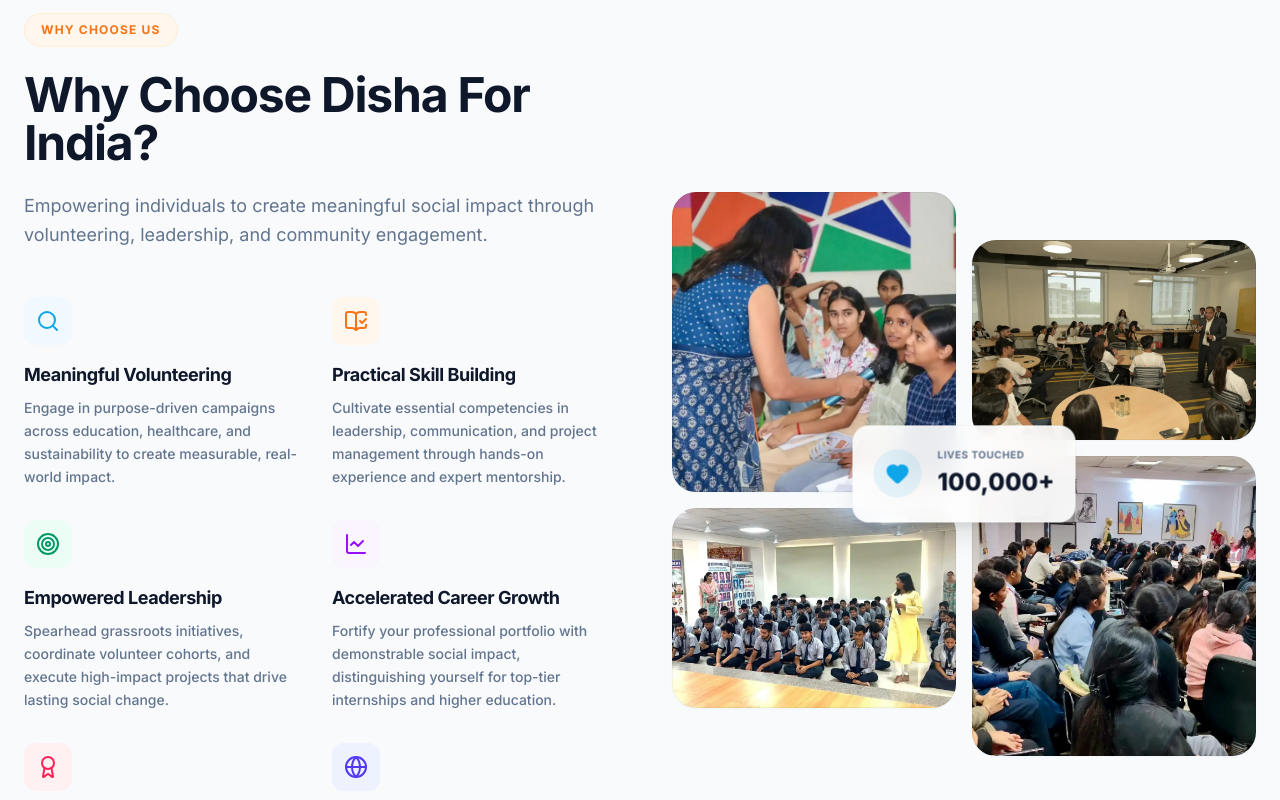
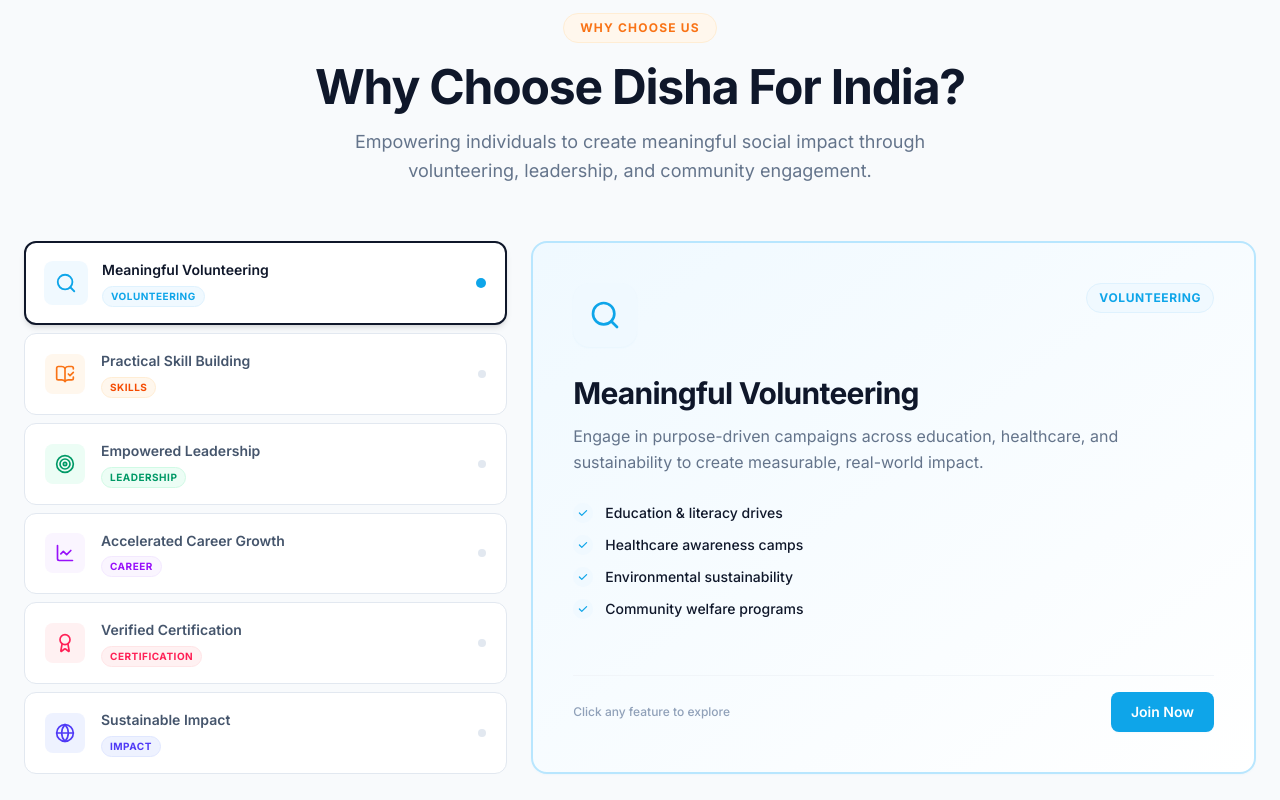
Before and after one commit to karanak1513-debug/disha, a React (Vite) app: page / in a window 1280 px wide. Shown: the part 2900-3700 px from the top of the page. Built offline with nearby package versions, Linux system fonts and the light colour scheme; no server answers.

Commit message:
Redesign Why Choose section with interactive click-to-reveal card layout

```diff
--- a/src/pages/Landing.jsx
+++ b/src/pages/Landing.jsx
@@ -57,6 +57,203 @@
     </div>
   );
 };
+
+// ─── WHY CHOOSE SECTION ────────────────────────────────────────────────
+const WHY_FEATURES = [
+  {
+    icon: Search,
+    iconColor: "text-[#0EA5E9]",
+    iconBg: "bg-sky-50",
+    accent: "from-sky-50 to-white",
+    borderAccent: "border-sky-200",
+    badge: "Volunteering",
+    badgeColor: "text-[#0EA5E9] bg-sky-50 border-sky-100",
+    title: "Meaningful Volunteering",
+    desc: "Engage in purpose-driven campaigns across education, healthcare, and sustainability to create measurable, real-world impact.",
+    points: ["Education & literacy drives", "Healthcare awareness camps", "Environmental sustainability", "Community welfare programs"],
+  },
+  {
+    icon: BookOpenCheck,
+    iconColor: "text-[#F97316]",
+    iconBg: "bg-orange-50",
+    accent: "from-orange-50 to-white",
+    borderAccent: "border-orange-200",
+    badge: "Skills",
+    badgeColor: "text-orange-600 bg-orange-50 border-orange-100",
+    title: "Practical Skill Building",
+    desc: "Cultivate essential competencies in leadership, communication, and project management through hands-on experience and expert mentorship.",
+    points: ["Expert-led workshops", "Leadership training", "Communication skills", "Project management"],
+  },
+  {
+    icon: Target,
+    iconColor: "text-emerald-600",
+    iconBg: "bg-emerald-50",
+    accent: "from-emerald-50 to-white",
+    borderAccent: "border-emerald-200",
+    badge: "Leadership",
+    badgeColor: "text-emerald-600 bg-emerald-50 border-emerald-100",
+    title: "Empowered Leadership",
+    desc: "Spearhead grassroots initiatives, coordinate volunteer cohorts, and execute high-impact projects that drive lasting social change.",
+    points: ["Lead real initiatives", "Coordinate volunteer teams", "Grassroots campaigns", "Mentorship opportunities"],
+  },
+  {
+    icon: LineChart,
+    iconColor: "text-purple-600",
+    iconBg: "bg-purple-50",
+    accent: "from-purple-50 to-white",
+    borderAccent: "border-purple-200",
+    badge: "Career",
+    badgeColor: "text-purple-600 bg-purple-50 border-purple-100",
+    title: "Accelerated Career Growth",
+    desc: "Fortify your professional portfolio with demonstrable social impact, distinguishing yourself for top-tier internships and higher education.",
+    points: ["Portfolio-worthy experience", "LinkedIn-verified impact", "University applications boost", "Industry connections"],
+  },
+  {
+    icon: Award,
+    iconColor: "text-rose-500",
+    iconBg: "bg-rose-50",
+    accent: "from-rose-50 to-white",
+    borderAccent: "border-rose-200",
+    badge: "Certification",
+    badgeColor: "text-rose-500 bg-rose-50 border-rose-100",
+    title: "Verified Certification",
+    desc: "Earn officially recognized credentials that validate your dedication, leadership, and tangible contributions to the community.",
+    points: ["Digitally verifiable certificates", "Recognized by institutions", "Shareable on LinkedIn", "Proof of real impact"],
+  },
+  {
+    icon: Globe,
+    iconColor: "text-indigo-600",
+    iconBg: "bg-indigo-50",
+    accent: "from-indigo-50 to-white",
+    borderAccent: "border-indigo-200",
+    badge: "Impact",
+    badgeColor: "text-indigo-600 bg-indigo-50 border-indigo-100",
+    title: "Sustainable Impact",
+    desc: "Play a pivotal role in scalable initiatives designed to uplift marginalized groups, democratize education, and build resilient societies.",
+    points: ["Long-term community change", "Scalable NGO programs", "Partnerships nationwide", "Measurable social impact"],
+  },
+];
+
+function WhyChooseSection() {
+  const [active, setActive] = useState(0);
+  const f = WHY_FEATURES[active];
+
+  return (
+    <section className="py-24 bg-[#F8FAFC] border-b border-[#E2E8F0]">
+      <div className="max-w-7xl mx-auto px-6">
+
+        {/* Header */}
+        <div className="text-center mb-14">
+          <span className="inline-flex items-center gap-1.5 bg-orange-50 border border-orange-100 rounded-full px-4 py-1.5 text-xs font-bold text-[#F97316] uppercase tracking-widest mb-5">
+            Why Choose Us
+          </span>
+          <h2 className="text-3xl md:text-5xl font-bold tracking-tight mb-4 text-[#0F172A]">
+            Why Choose Disha For India?
+          </h2>
+          <p className="text-[#64748B] text-lg max-w-2xl mx-auto">
+            Empowering individuals to create meaningful social impact through volunteering, leadership, and community engagement.
+          </p>
+        </div>
+
+        {/* Two-panel layout */}
+        <div className="flex flex-col lg:flex-row gap-6 items-stretch">
+
+          {/* LEFT: Clickable list */}
+          <div className="lg:w-2/5 flex flex-col gap-2">
+            {WHY_FEATURES.map((item, i) => (
+              <button
+                key={i}
+                onClick={() => setActive(i)}
+                className={`group w-full flex items-center gap-4 px-5 py-4 rounded-xl border text-left transition-all duration-200 ${
+                  active === i
+                    ? `bg-white border-[${item.iconColor.replace('text-','').replace('[','').replace(']','')}] border-2 shadow-md`
+                    : 'bg-white border-[#E2E8F0] hover:border-slate-300 hover:shadow-sm'
+                }`}
+                style={active === i ? { borderColor: 'var(--tw-border-opacity)' } : {}}
+              >
+                {/* Icon bubble */}
+                <div className={`flex-shrink-0 h-10 w-10 rounded-lg ${item.iconBg} flex items-center justify-center transition-transform duration-200 ${active === i ? 'scale-110' : 'group-hover:scale-105'}`}>
+                  <item.icon className={`h-5 w-5 ${item.iconColor}`} />
+                </div>
+
+                {/* Title + badge */}
+                <div className="flex-1 min-w-0">
+                  <p className={`text-sm font-semibold truncate transition-colors ${active === i ? 'text-[#0F172A]' : 'text-slate-600 group-hover:text-[#0F172A]'}`}>
+                    {item.title}
+                  </p>
+                  <span className={`inline-block text-[10px] font-bold uppercase tracking-wider mt-0.5 px-2 py-0.5 rounded-full border ${item.badgeColor}`}>
+                    {item.badge}
+                  </span>
+                </div>
+
+                {/* Active indicator */}
+                <div className={`flex-shrink-0 h-2 w-2 rounded-full transition-all ${active === i ? 'bg-[#0EA5E9] scale-125' : 'bg-slate-200'}`} />
+              </button>
+            ))}
+          </div>
+
+          {/* RIGHT: Animated detail card */}
+          <div className="lg:w-3/5">
+            <AnimatePresence mode="wait">
+              <motion.div
+                key={active}
+                initial={{ opacity: 0, y: 16 }}
+                animate={{ opacity: 1, y: 0 }}
+                exit={{ opacity: 0, y: -12 }}
+                transition={{ duration: 0.35, ease: [0.22, 1, 0.36, 1] }}
+                className={`h-full bg-gradient-to-br ${f.accent} border-2 ${f.borderAccent} rounded-2xl p-8 md:p-10 shadow-sm flex flex-col gap-7`}
+              >
+                {/* Top: icon + badge */}
+                <div className="flex items-start justify-between">
+                  <div className={`h-16 w-16 rounded-2xl ${f.iconBg} flex items-center justify-center shadow-sm`}>
+                    <f.icon className={`h-8 w-8 ${f.iconColor}`} />
+                  </div>
+                  <span className={`text-xs font-bold uppercase tracking-wider px-3 py-1.5 rounded-full border ${f.badgeColor}`}>
+                    {f.badge}
+                  </span>
+                </div>
+
+                {/* Title */}
+                <div>
+                  <h3 className="text-2xl md:text-3xl font-bold text-[#0F172A] mb-3">{f.title}</h3>
+                  <p className="text-[#64748B] leading-relaxed text-base">{f.desc}</p>
+                </div>
+
+                {/* Bullet points */}
+                <ul className="space-y-3">
+                  {f.points.map((pt, j) => (
+                    <motion.li
+                      key={j}
+                      initial={{ opacity: 0, x: -10 }}
+                      animate={{ opacity: 1, x: 0 }}
+                      transition={{ delay: j * 0.08, duration: 0.3 }}
+                      className="flex items-center gap-3 text-sm font-medium text-[#0F172A]"
+                    >
+                      <span className={`flex-shrink-0 h-5 w-5 rounded-full ${f.iconBg} flex items-center justify-center`}>
+                        <svg className={`h-3 w-3 ${f.iconColor}`} fill="currentColor" viewBox="0 0 20 20">
+                          <path fillRule="evenodd" d="M16.707 5.293a1 1 0 010 1.414l-8 8a1 1 0 01-1.414 0l-4-4a1 1 0 011.414-1.414L8 12.586l7.293-7.293a1 1 0 011.414 0z" clipRule="evenodd"/>
+                        </svg>
+                      </span>
+                      {pt}
+                    </motion.li>
+                  ))}
+                </ul>
+
+                {/* CTA */}
+                <div className="mt-auto pt-4 border-t border-slate-100 flex items-center justify-between">
+                  <p className="text-xs text-slate-400 font-medium">Click any feature to explore</p>
+                  <a href="/register" className="btn-premium text-sm px-5 py-2">
+                    Join Now
+                  </a>
+                </div>
+              </motion.div>
+            </AnimatePresence>
+          </div>
+        </div>
+      </div>
+    </section>
+  );
+}
 
 // ─── TESTIMONIALS DATA ───────────────────────────────────────────────
 const TESTIMONIALS = [
@@ -422,131 +619,9 @@
       </section>
 
       {/* 6. WHY CHOOSE DISHA (Asymmetric Layout) */}
-      <section className="py-24 bg-[#F8FAFC] border-b border-[#E2E8F0] overflow-hidden">
-        <div className="max-w-7xl mx-auto px-6">
-          <div className="flex flex-col lg:flex-row gap-16 items-center">
+      <WhyChooseSection />
 
-            {/* Left: Text & Features */}
-            <div className="lg:w-1/2">
-              <span className="inline-block text-xs font-bold uppercase tracking-widest text-[#F97316] bg-orange-50 border border-orange-100 rounded-full px-4 py-2 mb-6">
-                Why Choose Us
-              </span>
-              <h2 className="text-4xl md:text-5xl font-bold tracking-tight font-display text-[#0F172A] mb-6">
-                Why Choose Disha For India?
-              </h2>
-              <p className="text-slate-500 text-lg leading-relaxed mb-12">
-                Empowering individuals to create meaningful social impact through volunteering, leadership, and community engagement.
-              </p>
 
-              <div className="grid grid-cols-1 sm:grid-cols-2 gap-8">
-                {[
-                  {
-                    icon: Search,
-                    iconColor: "text-[#0EA5E9]",
-                    iconBg: "bg-sky-50",
-                    title: "Meaningful Volunteering",
-                    desc: "Engage in purpose-driven campaigns across education, healthcare, and sustainability to create measurable, real-world impact.",
-                  },
-                  {
-                    icon: BookOpenCheck,
-                    iconColor: "text-[#F97316]",
-                    iconBg: "bg-orange-50",
-                    title: "Practical Skill Building",
-                    desc: "Cultivate essential competencies in leadership, communication, and project management through hands-on experience and expert mentorship.",
-                  },
-                  {
-                    icon: Target,
-                    iconColor: "text-emerald-600",
-                    iconBg: "bg-emerald-50",
-                    title: "Empowered Leadership",
-                    desc: "Spearhead grassroots initiatives, coordinate volunteer cohorts, and execute high-impact projects that drive lasting social change.",
-                  },
-                  {
-                    icon: LineChart,
-                    iconColor: "text-purple-600",
-                    iconBg: "bg-purple-50",
-                    title: "Accelerated Career Growth",
-                    desc: "Fortify your professional portfolio with demonstrable social impact, distinguishing yourself for top-tier internships and higher education.",
-                  },
-                  {
-                    icon: Award,
-                    iconColor: "text-rose-500",
-                    iconBg: "bg-rose-50",
-                    title: "Verified Certification",
-                    desc: "Earn officially recognized credentials that validate your dedication, leadership, and tangible contributions to the community.",
-                  },
-                  {
-                    icon: Globe,
-                    iconColor: "text-indigo-600",
-                    iconBg: "bg-indigo-50",
-                    title: "Sustainable Impact",
-                    desc: "Play a pivotal role in scalable initiatives designed to uplift marginalized groups, democratize education, and build resilient societies.",
-                  }
-                ].map((f, i) => (
-                  <motion.div
-                    key={i}
-                    initial={{ opacity: 0, y: 20 }}
-                    whileInView={{ opacity: 1, y: 0 }}
-                    viewport={{ once: true }}
-                    transition={{ duration: 0.4, delay: i * 0.1 }}
-                    className="flex flex-col"
-                  >
-                    <div className={`h-12 w-12 rounded-xl ${f.iconBg} flex items-center justify-center mb-4`}>
-                      <f.icon className={`h-6 w-6 ${f.iconColor}`} />
-                    </div>
-                    <h4 className="text-lg font-bold text-[#0F172A] mb-2">{f.title}</h4>
-                    <p className="text-sm text-slate-500 leading-relaxed font-medium">{f.desc}</p>
-                  </motion.div>
-                ))}
-              </div>
-            </div>
-
-            {/* Right: Modern 4-Image Grid */}
-            <div className="lg:w-1/2 w-full relative">
-              <div className="grid grid-cols-2 gap-4">
-                <div className="space-y-4">
-                  <div className="rounded-3xl overflow-hidden h-[300px] shadow-sm group relative">
-                    <img src="/disha-event1.jpg" alt="DISHA Seminar" className="w-full h-full object-cover group-hover:scale-105 transition-transform duration-700" />
-                    <div className="absolute inset-0 border border-black/5 rounded-3xl" />
-                  </div>
-                  <div className="rounded-3xl overflow-hidden h-[200px] shadow-sm group relative">
-                    <img src="/disha-event2.jpg" alt="DISHA Event" className="w-full h-full object-cover group-hover:scale-105 transition-transform duration-700" />
-                    <div className="absolute inset-0 border border-black/5 rounded-3xl" />
-                  </div>
-                </div>
-                <div className="space-y-4 pt-12">
-                  <div className="rounded-3xl overflow-hidden h-[200px] shadow-sm group relative">
-                    <img src="/disha-event3.jpg" alt="DISHA Workshop" className="w-full h-full object-cover group-hover:scale-105 transition-transform duration-700" />
-                    <div className="absolute inset-0 border border-black/5 rounded-3xl" />
-                  </div>
-                  <div className="rounded-3xl overflow-hidden h-[300px] shadow-sm group relative">
-                    <img src="/disha-event4.jpg" alt="DISHA Training" className="w-full h-full object-cover group-hover:scale-105 transition-transform duration-700" />
-                    <div className="absolute inset-0 border border-black/5 rounded-3xl" />
-                  </div>
-                </div>
-              </div>
-
-              {/* Decorative Floating Element */}
-              <motion.div
-                initial={{ opacity: 0, scale: 0.9 }}
-                whileInView={{ opacity: 1, scale: 1 }}
-                viewport={{ once: true }}
-                transition={{ delay: 0.6, duration: 0.5 }}
-                className="absolute top-1/2 left-1/2 -translate-x-1/2 -translate-y-1/2 bg-white/90 backdrop-blur-md p-5 rounded-2xl shadow-xl z-10 flex items-center gap-4 border border-white/40"
-              >
-                <div className="bg-[#0EA5E9]/10 p-3 rounded-full">
-                  <Heart className="h-6 w-6 text-[#0EA5E9] fill-[#0EA5E9]" />
-                </div>
-                <div>
-                  <p className="text-[10px] text-slate-500 font-bold uppercase tracking-wider">Lives Touched</p>
-                  <p className="text-2xl font-black text-[#0F172A]">100,000+</p>
-                </div>
-              </motion.div>
-            </div>
-
-          </div>
-        </div>
-      </section>
 
 
       {/* 9. TESTIMONIALS CAROUSEL */}
```
